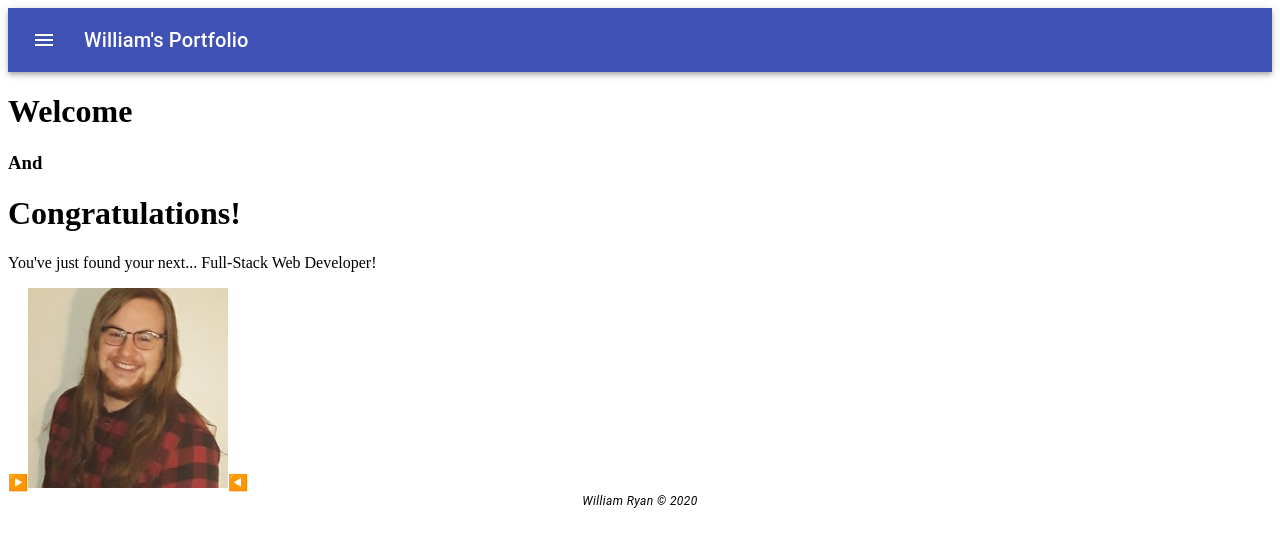
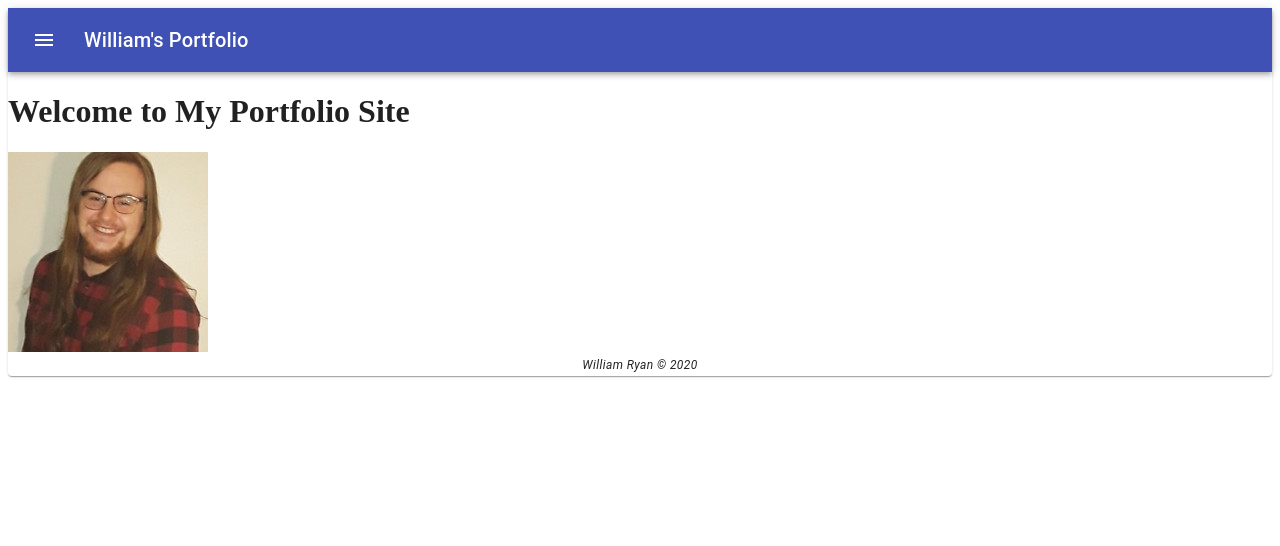
Before and after one commit to William-Ryan/portfolio-frontend, a React (Create React App) app: page / in a window 1280 px wide. Shown: the top 546 px of the page. Built offline with nearby package versions, Linux system fonts and the light colour scheme.

Commit message:
Wrapped app in Paper

```diff
--- a/src/App.js
+++ b/src/App.js
@@ -9,8 +9,12 @@ import ProjectList from './components/ProjectList.js'
 import About from './components/About.js'
 import Contact from './components/Contact.js'
 
+import { makeStyles } from '@material-ui/core/styles';
+import Paper from '@material-ui/core/Paper';
+
 function App() {
   return (
+    <Paper>
       <div className="App">
         <Header/>
         <Switch>
@@ -21,6 +25,7 @@ function App() {
         </Switch>
         <Footer/>
       </div>
+    </Paper>
   );
 }
 
--- a/src/components/Footer.js
+++ b/src/components/Footer.js
@@ -1,4 +1,5 @@
 import React from 'react';
+
 import Typography from '@material-ui/core/Typography';
 import { makeStyles } from '@material-ui/core/styles';
 
--- a/src/components/Home.js
+++ b/src/components/Home.js
@@ -1,16 +1,14 @@
 import React from 'react';
+
+import { makeStyles } from '@material-ui/core/styles';
+import Typography from '@material-ui/core/Typography'
 
 const Home = () => {
     return (
         <div>
-            <h1>Welcome</h1>
-            <h3>And</h3>
-            <h1>Congratulations!</h1>
-            <p>You've just found your next... Full-Stack Web Developer!</p>
+            <h1>Welcome to My Portfolio Site</h1>
             <div>
-                <span role="img" aria-label="Right Arrow" >▶️</span>
-                <img src={require('../images/Professional.jpg')} alt="site owner"></img>
-                <span role="img" aria-label="Left Arrow" >◀️</span>
+                <img src={require('../images/Professional.jpg')} alt="site owner William"></img>
             </div>
         </div>
     )
```
Lines whose indentation alone changed are shown as unchanged.
